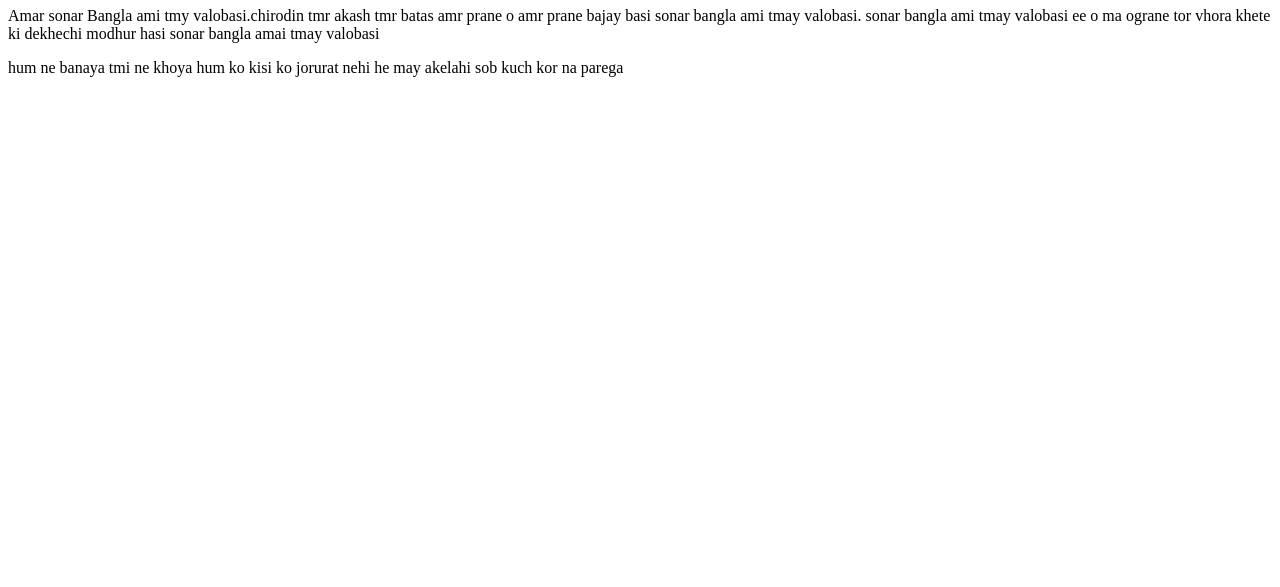
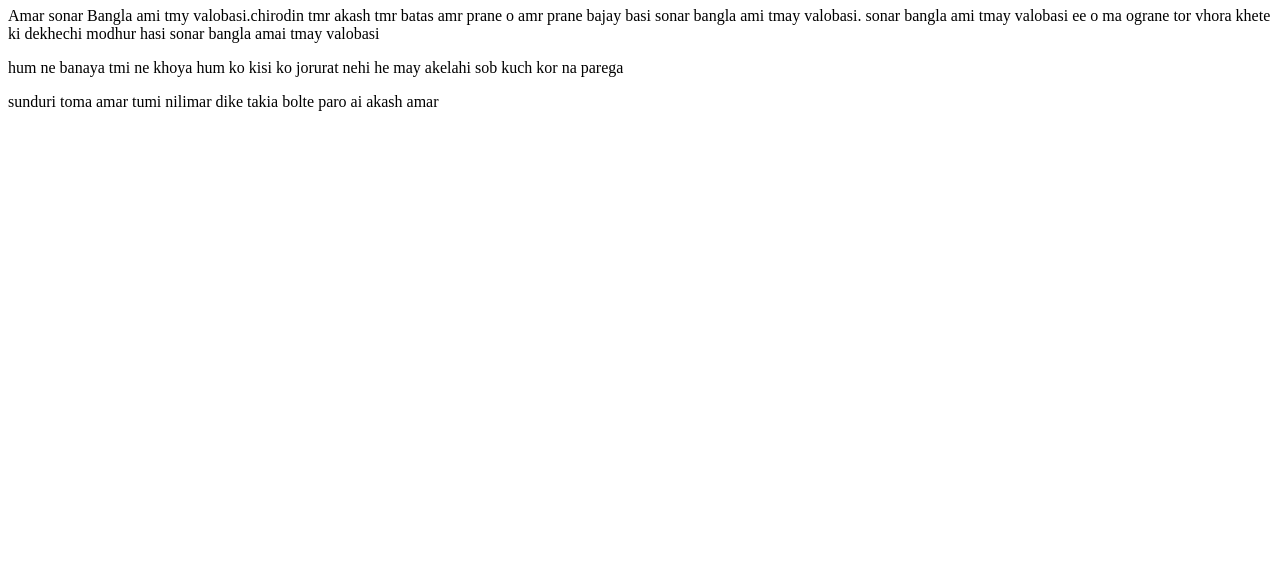
Before and after one commit to obayed324/MY-first-repo, a plain HTML site: page index.html in a window 1280 px wide. Shown: the part 213-800 px from the top of the page. Drawn offline with Linux system fonts and the light colour scheme.

Commit message:
changed 3

```diff
--- a/index.html
+++ b/index.html
@@ -12,6 +12,7 @@
     <h1>I love My father </h1>
     <p>Amar sonar Bangla ami tmy valobasi.chirodin tmr akash tmr batas amr prane o amr prane bajay basi sonar bangla ami tmay valobasi. sonar bangla ami tmay valobasi ee o ma ograne tor vhora khete ki dekhechi modhur hasi sonar bangla amai tmay valobasi </p>
     <p>hum ne banaya tmi ne khoya hum ko kisi ko jorurat nehi he may akelahi sob kuch kor na parega</p>
+    <p>sunduri toma amar tumi nilimar dike takia bolte paro ai akash amar </p>
 <body>
 
 </body>
```
